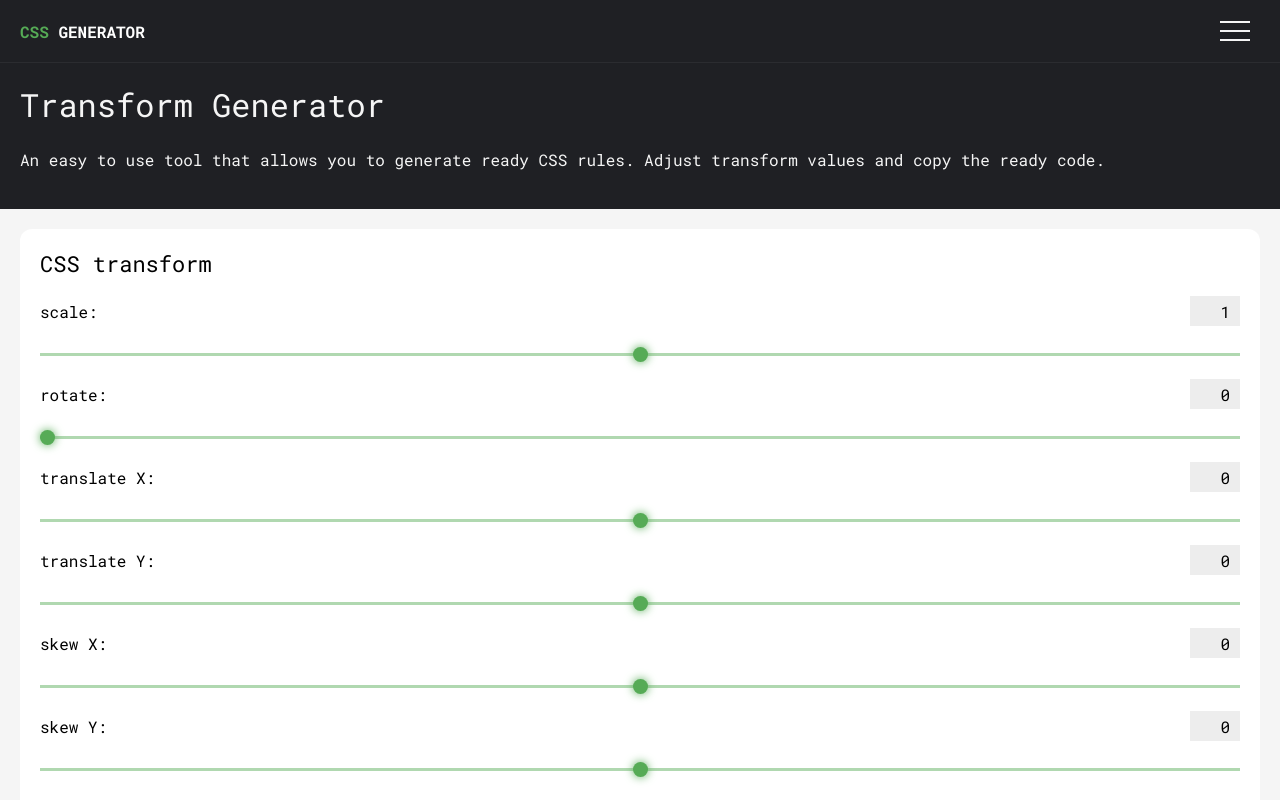
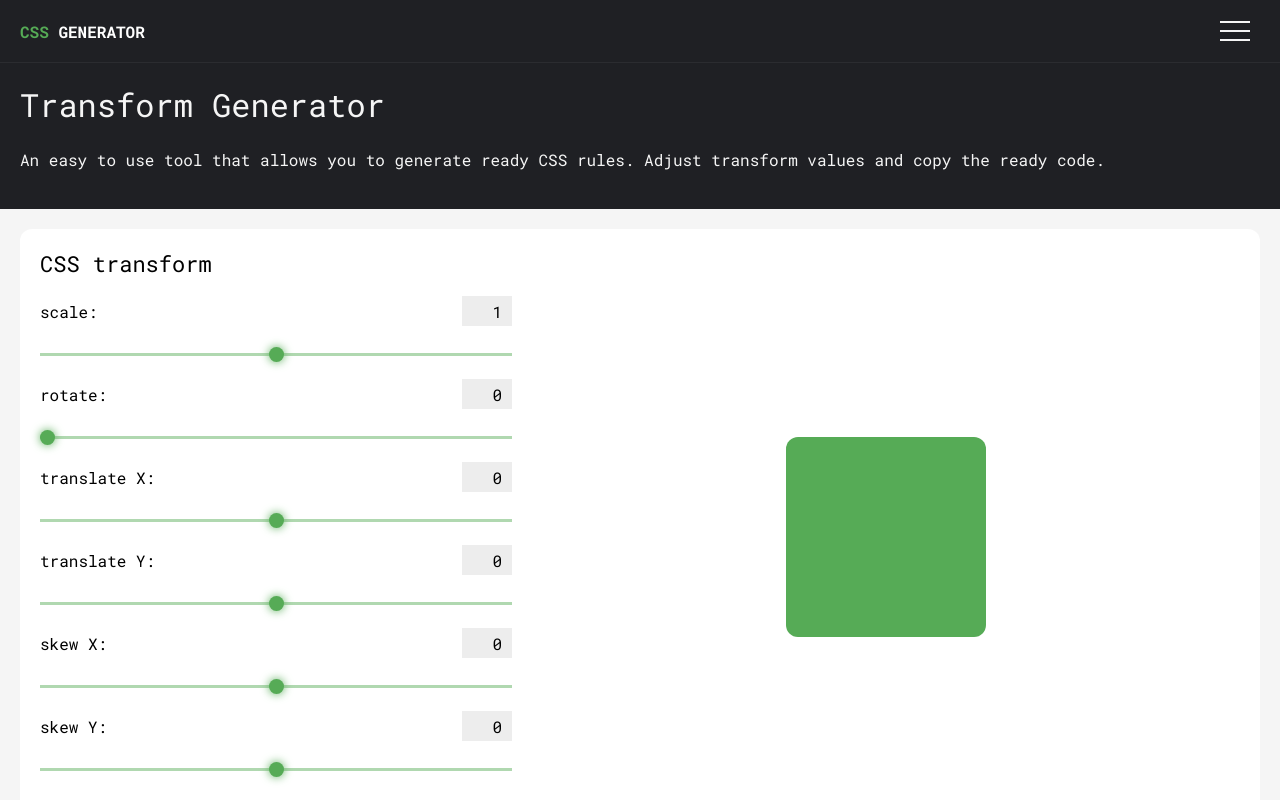
Before and after one commit to Sadi2002/css-generator, a Vue app: page / in a window 1280 px wide. Shown: the top 800 px of the page. Built offline with nearby package versions, Linux system fonts and the light colour scheme.

Commit message:
added text

```diff
--- a/src/assets/global.css
+++ b/src/assets/global.css
@@ -155,3 +155,16 @@ body {
   left: 50%;
   transform: translate(-50%, -50%);
 }
+
+@media (768px <= width) {
+  .transform-row {
+    display: flex;
+    gap: 20px;
+  }
+  .transform-settings {
+    width: 40%;
+  }
+  .transform-result {
+    width: 60%;
+  }
+}
--- a/src/components/Navbar.vue
+++ b/src/components/Navbar.vue
@@ -69,7 +69,7 @@ export default {
   justify-content: center;
   align-items: center;
   padding: 20px 10px;
-  z-index: 9;
+  z-index: 10;
 }
 
 .navigation-bar span {
@@ -129,6 +129,7 @@ export default {
 .navigation-open.open {
   opacity: 1;
   visibility: visible;
+  z-index: 9;
 }
 
 .close {
```
